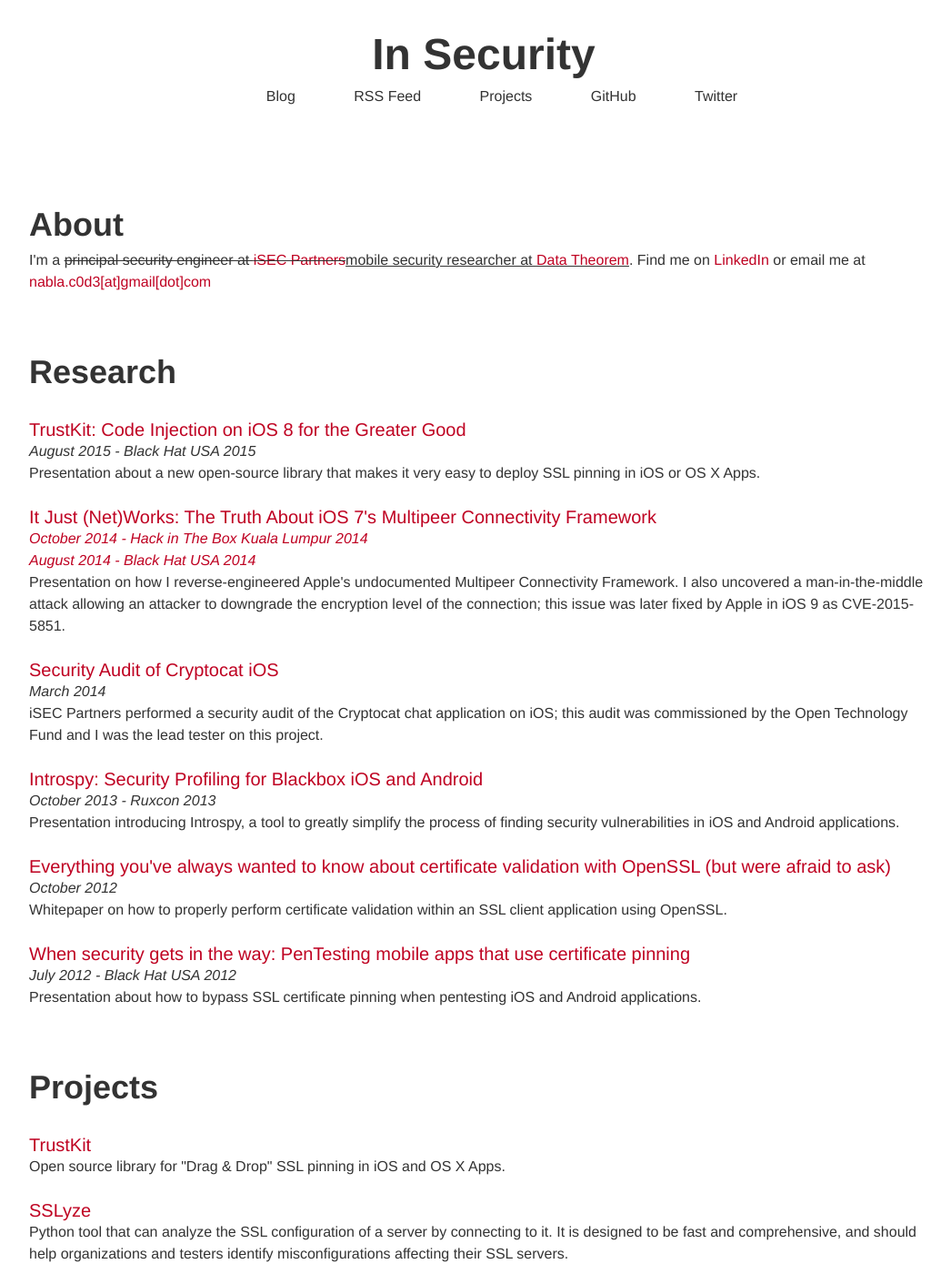
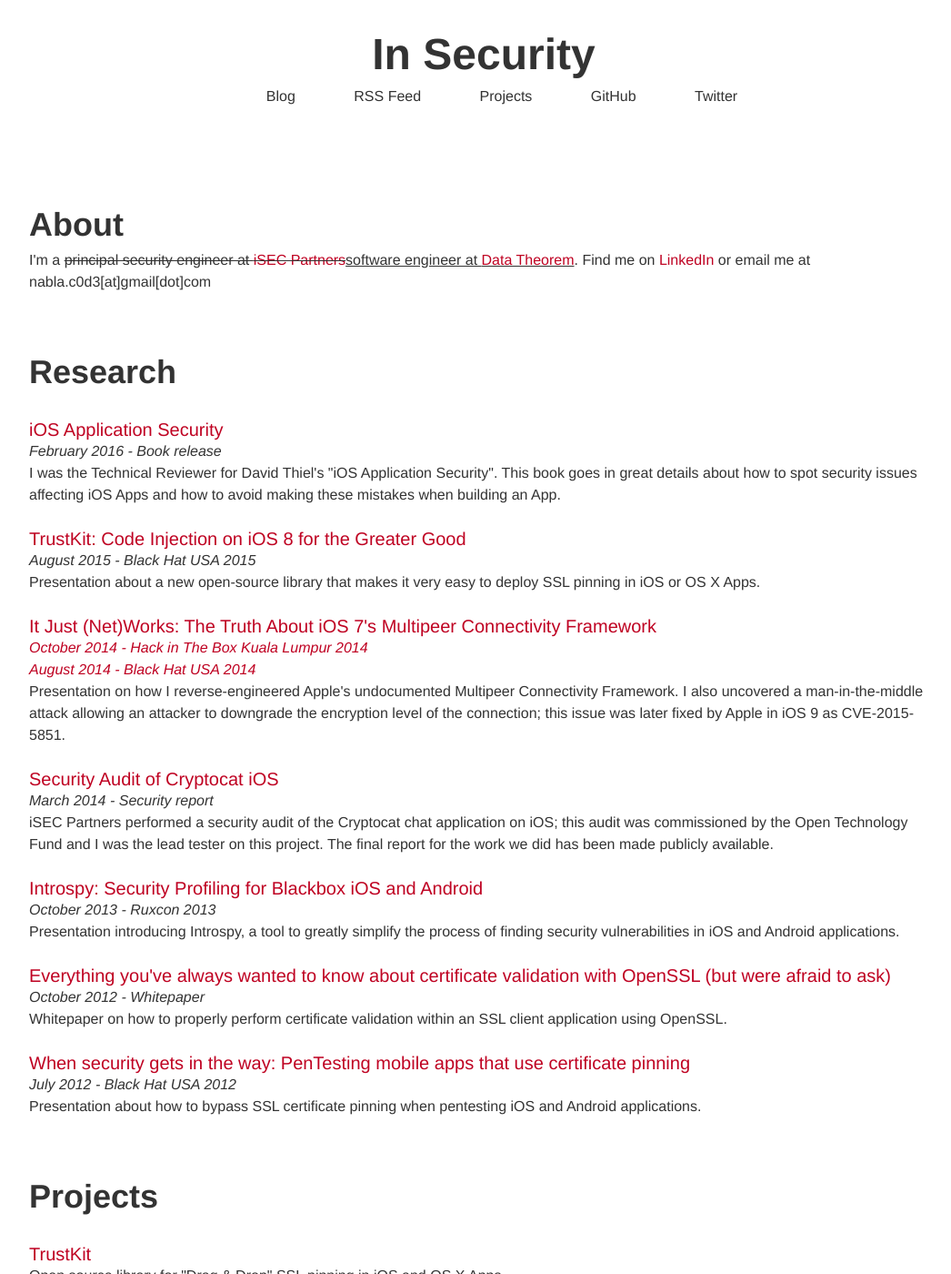
Before and after one commit to nabla-c0d3/nabla-c0d3.github.io, a Jekyll site: the page built from projects/index.html, in a window 1280 px wide and 1400 px high. Shown: the whole window at 91% size, without its empty margins (108-1154 px from the left). Built offline with Jekyll 4.4.1, drawn with Linux system fonts in a browser that asks for light colours; nearby versions of some CDN libraries.

Commit message:
Tweak project page

```diff
--- a/_posts/2016-02-13-ios-application-security.markdown
+++ b/_posts/2016-02-13-ios-application-security.markdown
@@ -8,7 +8,7 @@
 
 I was the Technical Reviewer for David Thiel's "iOS Application Security".
 
-It is now available at [No Starch Press][book-page] and goes in great details on how to spot security issues affecting iOS Apps and how to avoid making these mistakes when building an App; it's a great book!
+The book is now available at [No Starch Press][book-page] and goes in great details about how to spot security issues affecting iOS Apps and how to avoid making these mistakes when building an App; it's a great book!
 
 ![](/images/posts/ios_app_security.png)
 
--- a/projects/index.html
+++ b/projects/index.html
@@ -5,11 +5,15 @@
 
 <article>
   <h1>About</h1>
-  <p>I'm a <del>principal security engineer at <a href="https://isecpartners.github.io">iSEC Partners</a></del><ins>mobile security researcher at <a href="https://www.datatheorem.com">Data Theorem</a></ins>. Find me on <a href="https://www.linkedin.com/in/adiquet">LinkedIn</a> or email me at <a href="mailto:nabla.c0d3@gmail.com">nabla.c0d3[at]gmail[dot]com</a></p>
+  <p>I'm a <del>principal security engineer at <a href="https://isecpartners.github.io">iSEC Partners</a></del><ins>software engineer at <a href="https://www.datatheorem.com">Data Theorem</a></ins>. Find me on <a href="https://www.linkedin.com/in/adiquet">LinkedIn</a> or email me at nabla.c0d3[at]gmail[dot]com</p>
 </article>
 
 <article>
   <h1>Research</h1>
+
+  <h3><a href="https://www.nostarch.com/iossecurity">iOS Application Security</a></h3>
+  <p><i>February 2016 - Book release</i></p>
+  <p>I was the Technical Reviewer for David Thiel's "iOS Application Security". This book goes in great details about how to spot security issues affecting iOS Apps and how to avoid making these mistakes when building an App.</p>
 
   <h3><a href="https://www.blackhat.com/us-15/briefings.html#trustkit-code-injection-on-ios-8-for-the-greater-good">TrustKit: Code Injection on iOS 8 for the Greater Good</a></h3>
   <p><i>August 2015 - Black Hat USA 2015</i></p>
@@ -20,13 +24,13 @@
   <p><a href="https://www.blackhat.com/us-14/briefings.html#it-just-networks-the-truth-about-ios-7s-multipeer-connectivity-framework"><i>August 2014 - Black Hat USA 2014</i></a></p>
   <p>Presentation on how I reverse-engineered Apple's undocumented Multipeer Connectivity Framework. I also uncovered a man-in-the-middle attack allowing an attacker to downgrade the encryption level of the connection; this issue was later fixed by Apple in iOS 9 as CVE-2015-5851.</p>
   <h3><a href="https://nabla-c0d3.github.io/documents/iSEC_Cryptocat_iOS.pdf">Security Audit of Cryptocat iOS</a></h3>
-  <p><i>March 2014</i></p>
-  <p>iSEC Partners performed a security audit of the Cryptocat chat application on iOS; this audit was commissioned by the Open Technology Fund and I was the lead tester on this project.</p>
+  <p><i>March 2014 - Security report</i></p>
+  <p>iSEC Partners performed a security audit of the Cryptocat chat application on iOS; this audit was commissioned by the Open Technology Fund and I was the lead tester on this project. The final report for the work we did has been made publicly available.</p>
   <h3><a href="http://2013.ruxcon.org.au/speakers/#Alban Diquet & Marc Blanchou">Introspy: Security Profiling for Blackbox iOS and Android</a></h3>
   <p><i>October 2013 - Ruxcon 2013</i></p>
   <p>Presentation introducing Introspy, a tool to greatly simplify the process of finding security vulnerabilities in iOS and Android applications.</p>
   <h3><a href="https://github.com/nabla-c0d3/ssl-conservatory/blob/master/openssl/everything-you-wanted-to-know-about-openssl.pdf?raw=true">Everything you've always wanted to know about certificate validation with OpenSSL (but were afraid to ask)</a></h3>
-  <p><i>October 2012</i></p>
+  <p><i>October 2012 - Whitepaper</i></p>
   <p>Whitepaper on how to properly perform certificate validation within an SSL client application using OpenSSL.</p>
   <h3><a href="https://www.blackhat.com/html/bh-us-12/bh-us-12-briefings.html#Diquet">When security gets in the way: PenTesting mobile apps that use certificate pinning</a></h3>
   <p><i>July 2012 - Black Hat USA 2012</i></p>
```
